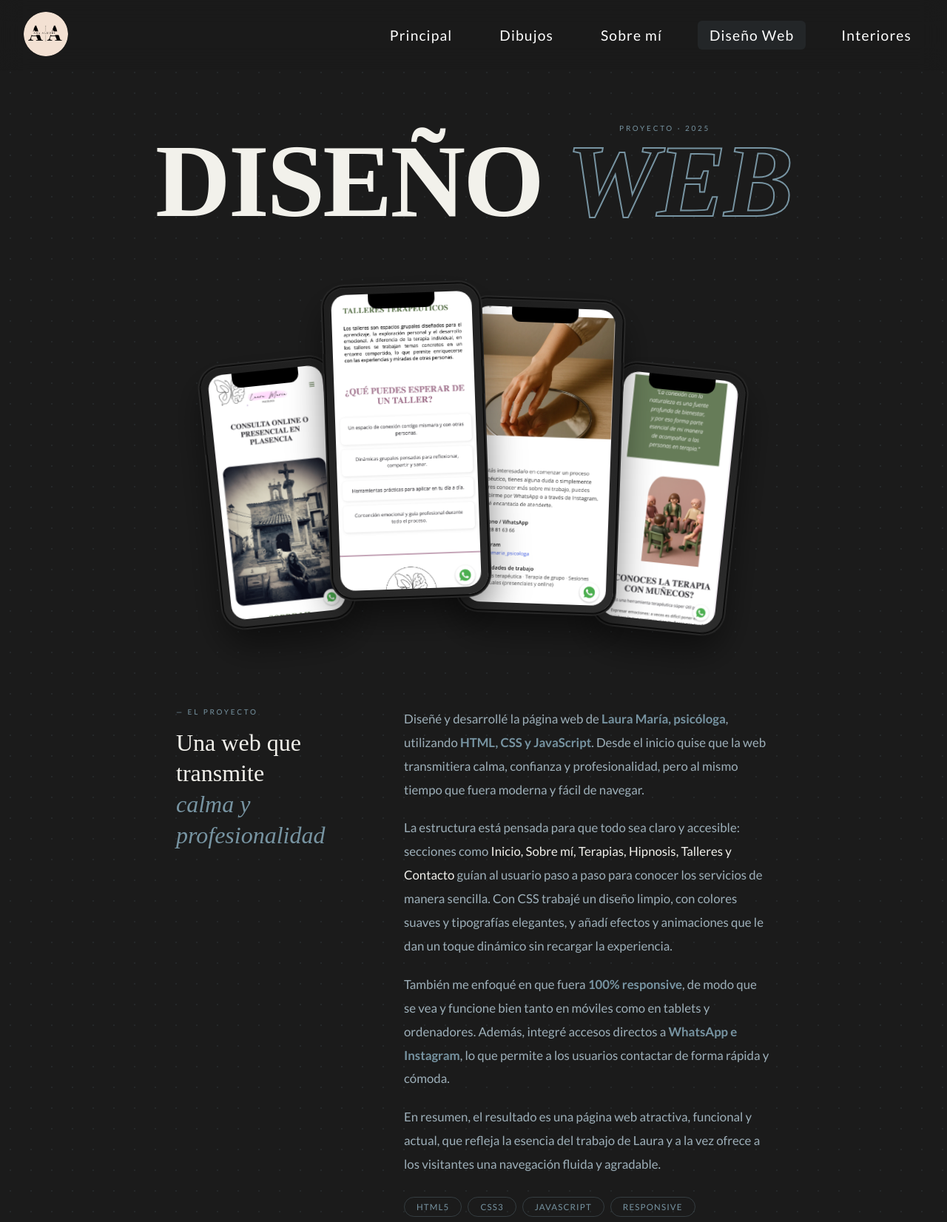
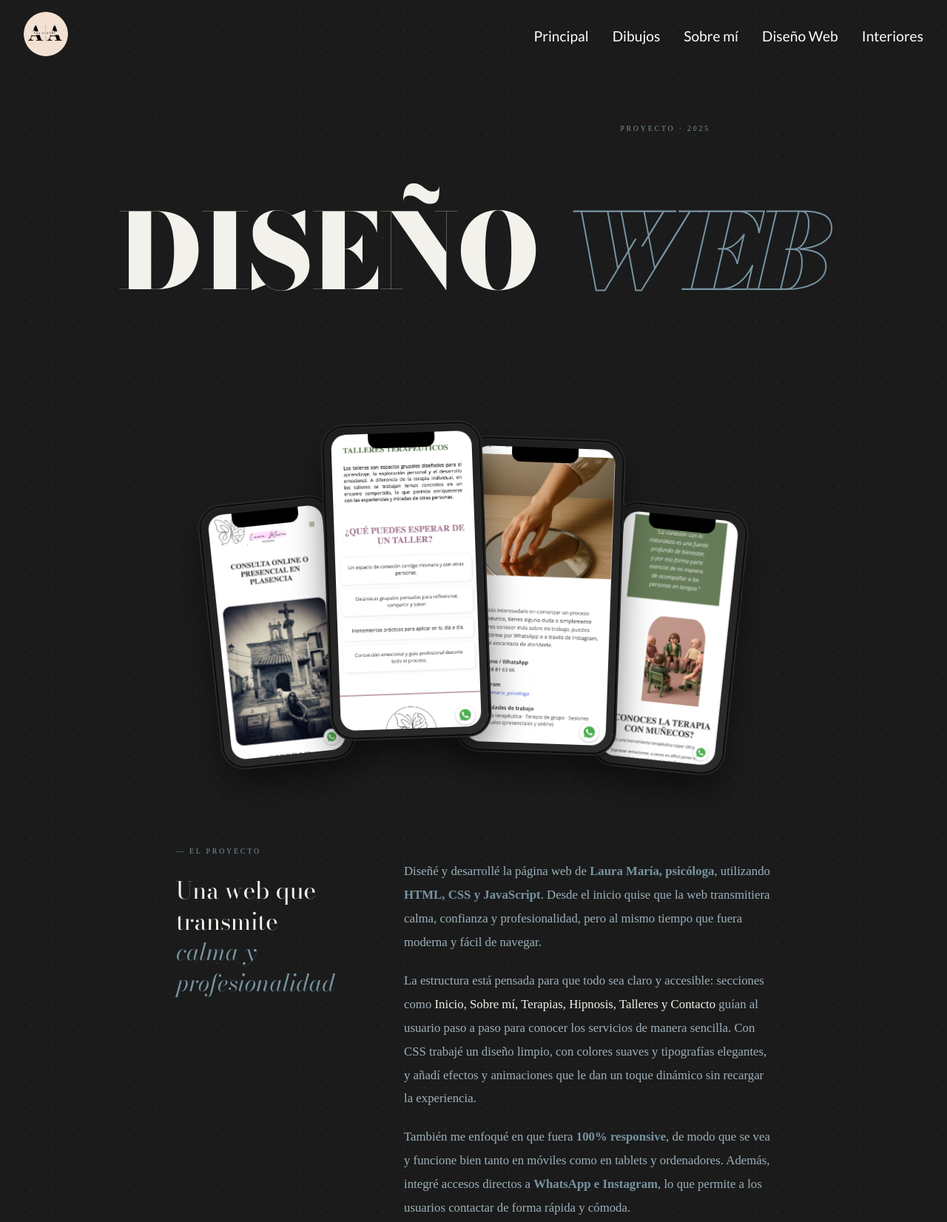
Before and after one commit to Annii009/Annii009.github.io-anaalmudi.com, a plain HTML site: page html/disenyoweb.html in a window 1280 px wide. Shown: the top 1652 px of the page at 74% size. Drawn offline with nearby package versions, Linux system fonts and the light colour scheme.

Commit message:
cambios pequeños diseño

```diff
--- a/css/disenyoweb.css
+++ b/css/disenyoweb.css
@@ -1,69 +1,17 @@
-:root {
-    --bg: #1b1b1b;
-    --accent: #7794a2;
-    --accent-dark: #5f7884;
-    --cream: #f2f1eb;
-    --muted: #9eb0ba;
+body {
+    background: #1b1b1b;
+    margin: 0;
+    padding: 0;
+    overflow-x: hidden;
+    background-image: radial-gradient(circle, rgba(119,148,162,0.11) 1px, transparent 1px);
+    background-size: 28px 28px;
 }
 
 * {
     box-sizing: border-box;
-    margin: 0;
-    padding: 0;
 }
 
-html {
-    scroll-behavior: smooth;
-}
-
-body {
-    background: var(--bg);
-    color: var(--cream);
-    font-family: 'Lato', sans-serif;
-    overflow-x: hidden;
-    background-image: radial-gradient(circle, rgba(119, 148, 162, 0.11) 1px, transparent 1px);
-    background-size: 28px 28px;
-}
-
-/* ── NAV ── */
-.header {
-    display: flex;
-    align-items: center;
-    justify-content: space-between;
-    padding: 22px 48px;
-    position: sticky;
-    top: 0;
-    z-index: 100;
-    background: rgba(27, 27, 27, 0.85);
-    backdrop-filter: blur(16px);
-}
-
-.logo {
-    height: 38px;
-}
-
-.nav-buttons {
-    display: flex;
-    gap: 2px;
-}
-
-.nav-btn {
-    font-size: 0.82rem;
-    letter-spacing: 0.06em;
-    color: var(--muted);
-    text-decoration: none;
-    padding: 8px 16px;
-    border-radius: 6px;
-    transition: color 0.2s, background 0.2s;
-}
-
-.nav-btn:hover,
-.nav-btn.active {
-    color: var(--cream);
-    background: rgba(119, 148, 162, 0.1);
-}
-
-/* ── TITLE ── */
+/* ── TÍTULO ── */
 .title-wrap {
     text-align: center;
     padding: 80px 40px 70px;
@@ -74,23 +22,20 @@
     font-family: 'Bodoni Moda', serif;
     font-size: clamp(4.5rem, 11vw, 10rem);
     font-weight: 900;
-    color: var(--cream);
+    color: #f2f1eb;
     letter-spacing: -0.02em;
     line-height: 1;
     display: inline-block;
-    position: relative;
     opacity: 0;
     animation: fadeUp 0.8s cubic-bezier(0.16, 1, 0.3, 1) 0.1s forwards;
 }
 
-/* Italic accent word */
 .main-title em {
     font-style: italic;
     color: transparent;
-    -webkit-text-stroke: 2px var(--accent);
+    -webkit-text-stroke: 2px #7794a2;
 }
 
-/* Small floating label */
 .title-label {
     position: absolute;
     top: 72px;
@@ -98,30 +43,19 @@
     font-size: 0.62rem;
     letter-spacing: 0.28em;
     text-transform: uppercase;
-    color: var(--accent);
+    color: #7794a2;
     opacity: 0;
     animation: fadeIn 0.7s ease 0.9s forwards;
 }
 
 @keyframes fadeUp {
-    from {
-        opacity: 0;
-        transform: translateY(28px);
-    }
-
-    to {
-        opacity: 1;
-        transform: translateY(0);
-    }
+    from { opacity: 0; transform: translateY(28px); }
+    to   { opacity: 1; transform: translateY(0); }
 }
 
-@keyframes fadeIn {
-    to {
-        opacity: 1;
-    }
-}
+@keyframes fadeIn { to { opacity: 1; } }
 
-/* ── PHONES — fan layout ── */
+/* ── TELÉFONOS ── */
 .phones-section {
     display: flex;
     justify-content: center;
@@ -130,13 +64,12 @@
     position: relative;
 }
 
-/* Soft glow blob */
 .phones-section::before {
     content: '';
     position: absolute;
     width: 560px;
     height: 360px;
-    background: radial-gradient(ellipse, rgba(119, 148, 162, 0.07) 0%, transparent 70%);
+    background: radial-gradient(ellipse, rgba(119,148,162,0.07) 0%, transparent 70%);
     top: 40%;
     left: 50%;
     transform: translate(-50%, -50%);
@@ -147,62 +80,21 @@
     position: relative;
     opacity: 0;
     animation: riseUp 0.7s cubic-bezier(0.16, 1, 0.3, 1) forwards;
-    transition: transform 0.4s cubic-bezier(0.16, 1, 0.3, 1), z-index 0s;
+    transition: transform 0.4s cubic-bezier(0.16, 1, 0.3, 1);
 }
 
-.phone-wrap:nth-child(1) {
-    animation-delay: 0.25s;
-    transform: rotate(-6deg) translateY(36px);
-    z-index: 1;
-}
+.phone-wrap:nth-child(1) { animation-delay: 0.25s; transform: rotate(-6deg) translateY(36px);  z-index: 1; }
+.phone-wrap:nth-child(2) { animation-delay: 0.1s;  transform: rotate(-2deg) translateY(0);     z-index: 3; margin: 0 -14px; }
+.phone-wrap:nth-child(3) { animation-delay: 0.35s; transform: rotate(2deg)  translateY(20px);  z-index: 2; margin: 0 -14px; }
+.phone-wrap:nth-child(4) { animation-delay: 0.5s;  transform: rotate(6deg)  translateY(44px);  z-index: 1; }
 
-.phone-wrap:nth-child(2) {
-    animation-delay: 0.1s;
-    transform: rotate(-2deg) translateY(0);
-    z-index: 3;
-    margin: 0 -14px;
-}
+@keyframes riseUp { to { opacity: 1; } }
 
-.phone-wrap:nth-child(3) {
-    animation-delay: 0.35s;
-    transform: rotate(2deg) translateY(20px);
-    z-index: 2;
-    margin: 0 -14px;
-}
+.phone-wrap:nth-child(1):hover { transform: rotate(-2deg) translateY(-18px) scale(1.02); z-index: 10; }
+.phone-wrap:nth-child(2):hover { transform: rotate(0deg)  translateY(-22px) scale(1.04); z-index: 10; }
+.phone-wrap:nth-child(3):hover { transform: rotate(0deg)  translateY(-20px) scale(1.04); z-index: 10; }
+.phone-wrap:nth-child(4):hover { transform: rotate(2deg)  translateY(-16px) scale(1.02); z-index: 10; }
 
-.phone-wrap:nth-child(4) {
-    animation-delay: 0.5s;
-    transform: rotate(6deg) translateY(44px);
-    z-index: 1;
-}
-
-@keyframes riseUp {
-    to {
-        opacity: 1;
-    }
-}
-
-.phone-wrap:nth-child(1):hover {
-    transform: rotate(-2deg) translateY(-18px) scale(1.02);
-    z-index: 10;
-}
-
-.phone-wrap:nth-child(2):hover {
-    transform: rotate(0deg) translateY(-22px) scale(1.04);
-    z-index: 10;
-}
-
-.phone-wrap:nth-child(3):hover {
-    transform: rotate(0deg) translateY(-20px) scale(1.04);
-    z-index: 10;
-}
-
-.phone-wrap:nth-child(4):hover {
-    transform: rotate(2deg) translateY(-16px) scale(1.02);
-    z-index: 10;
-}
-
-/* Center two phones bigger */
 .phone-wrap:nth-child(2) .phone,
 .phone-wrap:nth-child(3) .phone {
     width: 210px;
@@ -304,14 +196,13 @@
     transform: scale(1.05);
 }
 
-/* ── TEXT ── */
+/* ── TEXTO ── */
 .text-section {
     max-width: 900px;
     margin: 0 auto;
     padding: 60px 48px;
 }
 
-/* Two-col layout for heading + body */
 .text-inner {
     display: grid;
     grid-template-columns: 260px 1fr;
@@ -329,20 +220,20 @@
     font-size: 2rem;
     font-weight: 400;
     line-height: 1.3;
-    color: var(--cream);
+    color: #f2f1eb;
 }
 
 .text-heading h2 em {
     display: block;
     font-style: italic;
-    color: var(--accent);
+    color: #7794a2;
 }
 
-.text-heading .eyebrow {
+.eyebrow {
     font-size: 0.62rem;
     letter-spacing: 0.28em;
     text-transform: uppercase;
-    color: var(--accent);
+    color: #7794a2;
     display: block;
     margin-bottom: 16px;
 }
@@ -350,21 +241,14 @@
 .text-body p {
     font-size: 1.05rem;
     line-height: 1.9;
-    color: var(--muted);
+    color: #9eb0ba;
     margin-bottom: 20px;
 }
 
-.text-body strong {
-    color: var(--accent);
-    font-weight: 700;
-}
+.text-body strong { color: #7794a2; font-weight: 700; }
+.text-body em     { color: #f2f1eb; font-style: normal; }
 
-.text-body em {
-    color: var(--cream);
-    font-style: normal;
-}
-
-/* Tags */
+/* ── TAGS ── */
 .tags-row {
     display: flex;
     flex-wrap: wrap;
@@ -376,7 +260,7 @@
     font-size: 0.72rem;
     letter-spacing: 0.1em;
     text-transform: uppercase;
-    color: var(--accent);
+    color: #7794a2;
     border: 1px solid rgba(119, 148, 162, 0.28);
     border-radius: 100px;
     padding: 6px 16px;
@@ -386,18 +270,18 @@
 
 .tag:hover {
     background: rgba(119, 148, 162, 0.1);
-    border-color: var(--accent);
-    color: var(--cream);
+    border-color: #7794a2;
+    color: #f2f1eb;
 }
 
-/* ── FLECHAS + LINK (original style) ── */
+/* ── FLECHAS + LINK (original) ── */
 .content-container {
     display: flex;
     flex-direction: column;
     align-items: center;
     gap: 60px;
     justify-content: center;
-    margin: 60px 0 100px;
+    margin: 100px 0;
     padding: 60px 40px;
 }
 
@@ -406,6 +290,8 @@
     justify-content: center;
     align-items: center;
     perspective: 1000px;
+    flex: 1;
+    min-width: 600px;
 }
 
 .image-section {
@@ -423,34 +309,13 @@
     margin: 0;
 }
 
-.image-section:first-child {
-    transform: rotate(-8deg) scale(0.9);
-}
-
-.image-section:first-child:hover {
-    transform: rotate(-3deg) scale(1);
-}
-
-.image-section:nth-child(2) {
-    transform: scale(1.1);
-    z-index: 2;
-}
-
-.image-section:nth-child(2):hover {
-    transform: scale(1.15);
-}
-
-.image-section:nth-child(3) {
-    transform: rotate(8deg) scale(0.9);
-}
-
-.image-section:nth-child(3):hover {
-    transform: rotate(3deg) scale(1);
-}
-
-.image-section:hover img {
-    opacity: 1;
-}
+.image-section:first-child        { transform: rotate(-8deg) scale(0.9); }
+.image-section:first-child:hover  { transform: rotate(-3deg) scale(1); }
+.image-section:nth-child(2)       { transform: scale(1.1); z-index: 2; }
+.image-section:nth-child(2):hover { transform: scale(1.15); }
+.image-section:nth-child(3)       { transform: rotate(8deg) scale(0.9); }
+.image-section:nth-child(3):hover { transform: rotate(3deg) scale(1); }
+.image-section:hover img          { opacity: 1; }
 
 .link-section {
     display: flex;
@@ -489,47 +354,20 @@
     transform: translateY(-1px);
 }
 
-/* ── FOOTER (original) ── */
-footer {
-    padding: 20px 0 30px;
+/* ── RESPONSIVE ── */
+@media (max-width: 1024px) {
+    .images-container {
+        min-width: auto;
+    }
+
+    .image-section img {
+        height: 250px;
+    }
 }
 
-.social-button {
-    display: flex;
-    justify-content: center;
-}
-
-.social-icons {
-    display: flex;
-    gap: 20px;
-    align-items: center;
-}
-
-.social-icon img {
-    width: 28px;
-    height: 28px;
-    opacity: 0.5;
-    transition: opacity 0.25s;
-    filter: invert(1);
-}
-
-.social-icon:hover img {
-    opacity: 1;
-}
-
-/* ── RESPONSIVE ── */
 @media (max-width: 768px) {
-    .header {
-        padding: 14px 20px;
-    }
-
-    .nav-btn {
-        font-size: 0.75rem;
-        padding: 6px 10px;
-    }
-
     .title-wrap {
-        padding: 55px 20px 50px;
+        padding: 50px 20px 40px;
     }
 
     .title-label {
@@ -537,13 +375,8 @@
     }
 
     .phones-section {
-        padding: 0 10px 60px;
-    }
-
-    .phone {
-        width: 140px;
-        height: 280px;
-        border-radius: 24px;
+        padding: 0 20px 60px;
+        flex-wrap: wrap;
     }
 
     .phone-wrap:nth-child(2) .phone,
@@ -552,12 +385,10 @@
         height: 320px;
     }
 
-    .phone-wrap:nth-child(1) {
-        transform: rotate(-5deg) translateY(20px);
-    }
-
-    .phone-wrap:nth-child(4) {
-        transform: rotate(5deg) translateY(28px);
+    .phone {
+        width: 130px;
+        height: 260px;
+        border-radius: 24px;
     }
 
     .text-section {
@@ -566,7 +397,7 @@
 
     .text-inner {
         grid-template-columns: 1fr;
-        gap: 28px;
+        gap: 24px;
     }
 
     .text-heading {
@@ -576,7 +407,12 @@
     .content-container {
         padding: 40px 20px;
         gap: 40px;
-        margin: 40px 0 60px;
+        margin: 60px 0;
+    }
+
+    .images-container {
+        min-width: auto;
+        flex-direction: row;
     }
 
     .image-section img {
--- a/html/disenyoweb.html
+++ b/html/disenyoweb.html
@@ -1,49 +1,60 @@
 <!DOCTYPE html>
 <html lang="es">
-
 <head>
-    <style type="text/css"></style>
     <meta charset="UTF-8">
     <meta name="viewport" content="width=device-width, initial-scale=1.0">
+    <link rel="stylesheet" href="../css/style.css">
     <link rel="stylesheet" href="../css/disenyoweb.css">
-    <link rel="stylesheet" href="../css/style.css">
     <title>Ana Almudi</title>
-    <script type="text/javascript" src="../js/index.js"></script>
     <link rel="shortcut icon" href="../imagenes/icons/logo.png">
-    <link rel="favicon" href="../imagenes/icons/logo.png">
     <link rel="icon" href="../imagenes/icons/logo.png">
-    <link href="https://fonts.googleapis.com/css2?family=Lato:wght@300;400;700&display=swap" rel="stylesheet">
-    <!-- Google tag (gtag.js) -->
+    <link href="https://fonts.googleapis.com/css2?family=Lato:wght@300;400;700&family=Bodoni+Moda:ital,wght@0,400;0,900;1,400;1,900&display=swap" rel="stylesheet">
     <script async src="https://www.googletagmanager.com/gtag/js?id=G-0NNDM198YW"></script>
     <script>
         window.dataLayer = window.dataLayer || [];
-        function gtag() { dataLayer.push(arguments); }
+        function gtag(){dataLayer.push(arguments);}
         gtag('js', new Date());
-
         gtag('config', 'G-0NNDM198YW');
     </script>
 </head>
-
 <body>
 
     <header class="header">
-        <a href="../html/index.html">
-            <img src="../imagenes/icons/logo.png" alt="Logo" class="logo">
-        </a>
+        <div class="logo-container">
+            <a href="../html/index.html">
+                <img src="../imagenes/icons/logo.png" alt="Logo" class="logo">
+            </a>
+        </div>
         <nav class="nav-buttons">
-            <a href="../html/index.html" class="nav-btn">Principal</a>
-            <a href="../html/dibujos.html" class="nav-btn">Dibujos</a>
-            <a href="../html/sobremi.html" class="nav-btn">Sobre mí</a>
-            <a href="../html/disenyoweb.html" class="nav-btn active">Diseño Web</a>
-            <a href="../html/interiores.html" class="nav-btn">Interiores</a>
+            <a href="../html/index.html" class="nav-btn" onclick="setActive(this, 'desktop')">Principal</a>
+            <a href="../html/dibujos.html" class="nav-btn" onclick="setActive(this, 'desktop')">Dibujos</a>
+            <a href="../html/sobremi.html" class="nav-btn" onclick="setActive(this, 'desktop')">Sobre mí</a>
+            <a href="../html/disenyoweb.html" class="nav-btn active" onclick="setActive(this, 'desktop')">Diseño Web</a>
+            <a href="../html/interiores.html" class="nav-btn" onclick="setActive(this, 'desktop')">Interiores</a>
         </nav>
+        <div class="hamburger" onclick="toggleMenu()" aria-label="Abrir menú">
+            <span></span>
+            <span></span>
+            <span></span>
+        </div>
     </header>
 
+    <div class="mobile-menu" id="mobileMenu">
+        <a href="../html/index.html" class="mobile-nav-btn" onclick="setActive(this, 'mobile')">Principal</a>
+        <a href="../html/dibujos.html" class="mobile-nav-btn" onclick="setActive(this, 'mobile')">Dibujos</a>
+        <a href="../html/sobremi.html" class="mobile-nav-btn" onclick="setActive(this, 'mobile')">Sobre mí</a>
+        <a href="../html/disenyoweb.html" class="mobile-nav-btn active" onclick="setActive(this, 'mobile')">Diseño Web</a>
+        <a href="../html/interiores.html" class="mobile-nav-btn" onclick="setActive(this, 'mobile')">Interiores</a>
+    </div>
+    <div class="overlay" id="overlay" onclick="closeMenu()"></div>
+
+    <!-- TÍTULO -->
     <div class="title-wrap">
         <span class="title-label">Proyecto · 2025</span>
         <h1 class="main-title">DISEÑO <em>WEB</em></h1>
     </div>
 
+    <!-- TELÉFONOS -->
     <section class="phones-section">
         <div class="phone-wrap">
             <div class="phone">
@@ -83,6 +94,7 @@
         </div>
     </section>
 
+    <!-- TEXTO -->
     <section class="text-section">
         <div class="text-inner">
             <div class="text-heading">
@@ -91,31 +103,23 @@
             </div>
             <div class="text-body">
                 <p>
-                    Diseñé y desarrollé la página web de <strong>Laura María, psicóloga</strong>, utilizando
-                    <strong>HTML, CSS y JavaScript</strong>.
-                    Desde el inicio quise que la web transmitiera calma, confianza y profesionalidad, pero al mismo
-                    tiempo que fuera
+                    Diseñé y desarrollé la página web de <strong>Laura María, psicóloga</strong>, utilizando <strong>HTML, CSS y JavaScript</strong>.
+                    Desde el inicio quise que la web transmitiera calma, confianza y profesionalidad, pero al mismo tiempo que fuera
                     moderna y fácil de navegar.
                 </p>
                 <p>
-                    La estructura está pensada para que todo sea claro y accesible: secciones como <em>Inicio, Sobre mí,
-                        Terapias, Hipnosis,
-                        Talleres y Contacto</em> guían al usuario paso a paso para conocer los servicios de manera
-                    sencilla. Con CSS trabajé un
-                    diseño limpio, con colores suaves y tipografías elegantes, y añadí efectos y animaciones que le dan
-                    un toque dinámico
+                    La estructura está pensada para que todo sea claro y accesible: secciones como <em>Inicio, Sobre mí, Terapias, Hipnosis,
+                    Talleres y Contacto</em> guían al usuario paso a paso para conocer los servicios de manera sencilla. Con CSS trabajé un
+                    diseño limpio, con colores suaves y tipografías elegantes, y añadí efectos y animaciones que le dan un toque dinámico
                     sin recargar la experiencia.
                 </p>
                 <p>
-                    También me enfoqué en que fuera <strong>100% responsive</strong>, de modo que se vea y funcione bien
-                    tanto en móviles
-                    como en tablets y ordenadores. Además, integré accesos directos a <strong>WhatsApp e
-                        Instagram</strong>, lo que permite a
+                    También me enfoqué en que fuera <strong>100% responsive</strong>, de modo que se vea y funcione bien tanto en móviles
+                    como en tablets y ordenadores. Además, integré accesos directos a <strong>WhatsApp e Instagram</strong>, lo que permite a
                     los usuarios contactar de forma rápida y cómoda.
                 </p>
                 <p>
-                    En resumen, el resultado es una página web atractiva, funcional y actual, que refleja la esencia del
-                    trabajo de Laura
+                    En resumen, el resultado es una página web atractiva, funcional y actual, que refleja la esencia del trabajo de Laura
                     y a la vez ofrece a los visitantes una navegación fluida y agradable.
                 </p>
                 <div class="tags-row">
@@ -128,16 +132,17 @@
         </div>
     </section>
 
+    <!-- FLECHAS + LINK -->
     <div class="content-container">
         <div class="images-container">
             <div class="image-section">
-                <img src="../imagenes/icons/flecha4.png" alt="">
+                <img src="../imagenes/icons/flecha4.png" alt="Imagen de ejemplo">
             </div>
             <div class="image-section">
-                <img src="../imagenes/icons/flecha3.png" alt="">
+                <img src="../imagenes/icons/flecha3.png" alt="Imagen de ejemplo">
             </div>
             <div class="image-section">
-                <img src="../imagenes/icons/flecha6.png" alt="">
+                <img src="../imagenes/icons/flecha6.png" alt="Imagen de ejemplo">
             </div>
         </div>
         <div class="link-section">
@@ -150,19 +155,20 @@
     <footer>
         <div class="social-button">
             <div class="social-icons">
-                <a href="https://www.linkedin.com/in/ana-hernandez-almudi-4877a1242?utm_source=share_via&utm_content=profile&utm_medium=member_ios"
-                    target="_blank" class="social-icon">
-                    <img src="../imagenes/icons/linkedin.png" alt="LinkedIn">
+                <a href="https://www.linkedin.com/in/ana-hernandez-almudi-4877a1242?utm_source=share_via&utm_content=profile&utm_medium=member_ios" target="_blank" class="social-icon">
+                    <img src="../imagenes/icons/linkedin.png" alt="LinkedIn" class="social-img">
                 </a>
                 <a href="https://www.instagram.com/ana.almudi/" target="_blank" class="social-icon">
-                    <img src="../imagenes/icons/instagram.png" alt="Instagram">
+                    <img src="../imagenes/icons/instagram.png" alt="Instagram" class="social-img">
                 </a>
                 <a href="https://github.com/Annii009" target="_blank" class="social-icon">
-                    <img src="../imagenes/icons/github.png" alt="GitHub">
+                    <img src="../imagenes/icons/github.png" alt="GitHub" class="social-img">
                 </a>
             </div>
         </div>
     </footer>
+
+    <script src="../js/index.js"></script>
+
 </body>
-
 </html>
```
